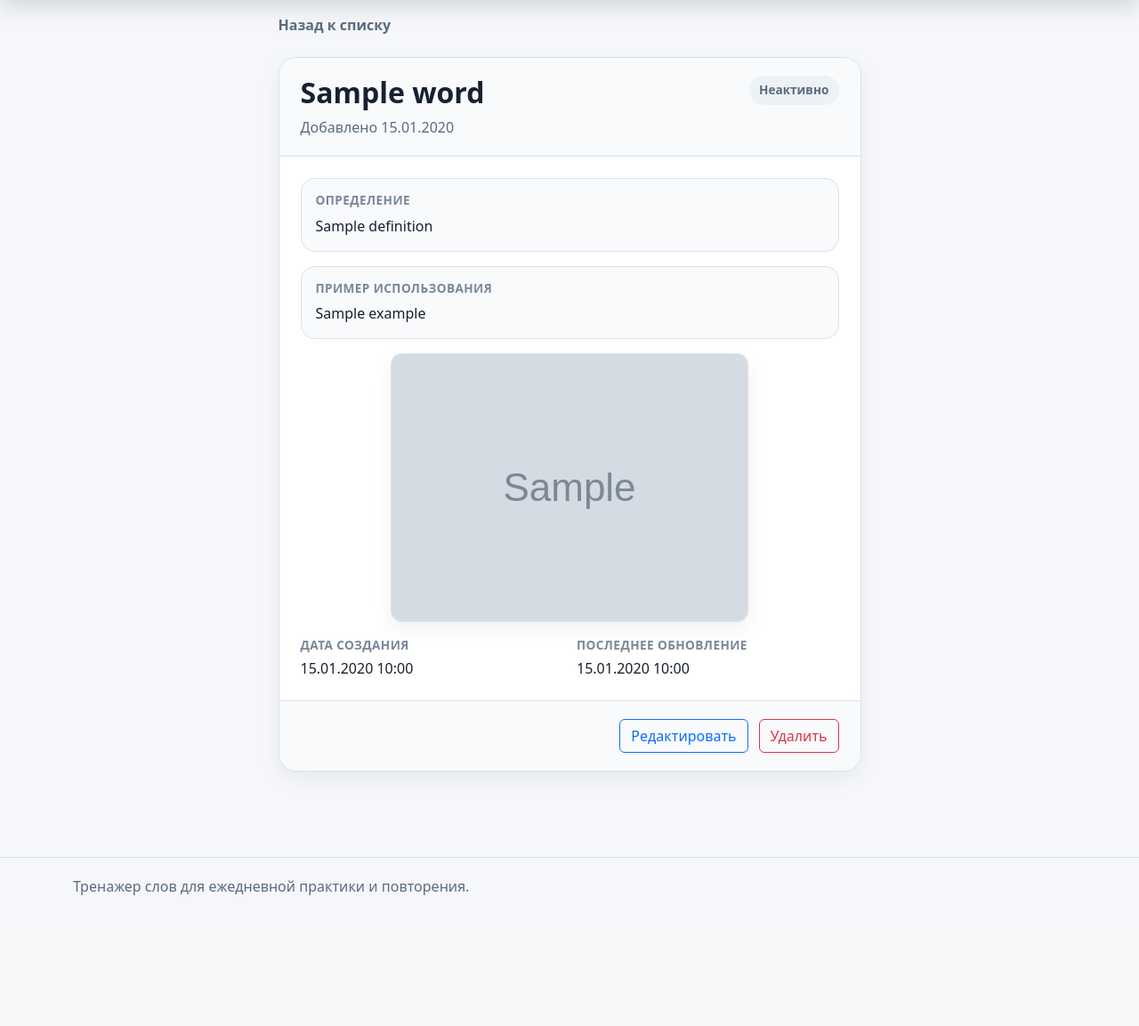
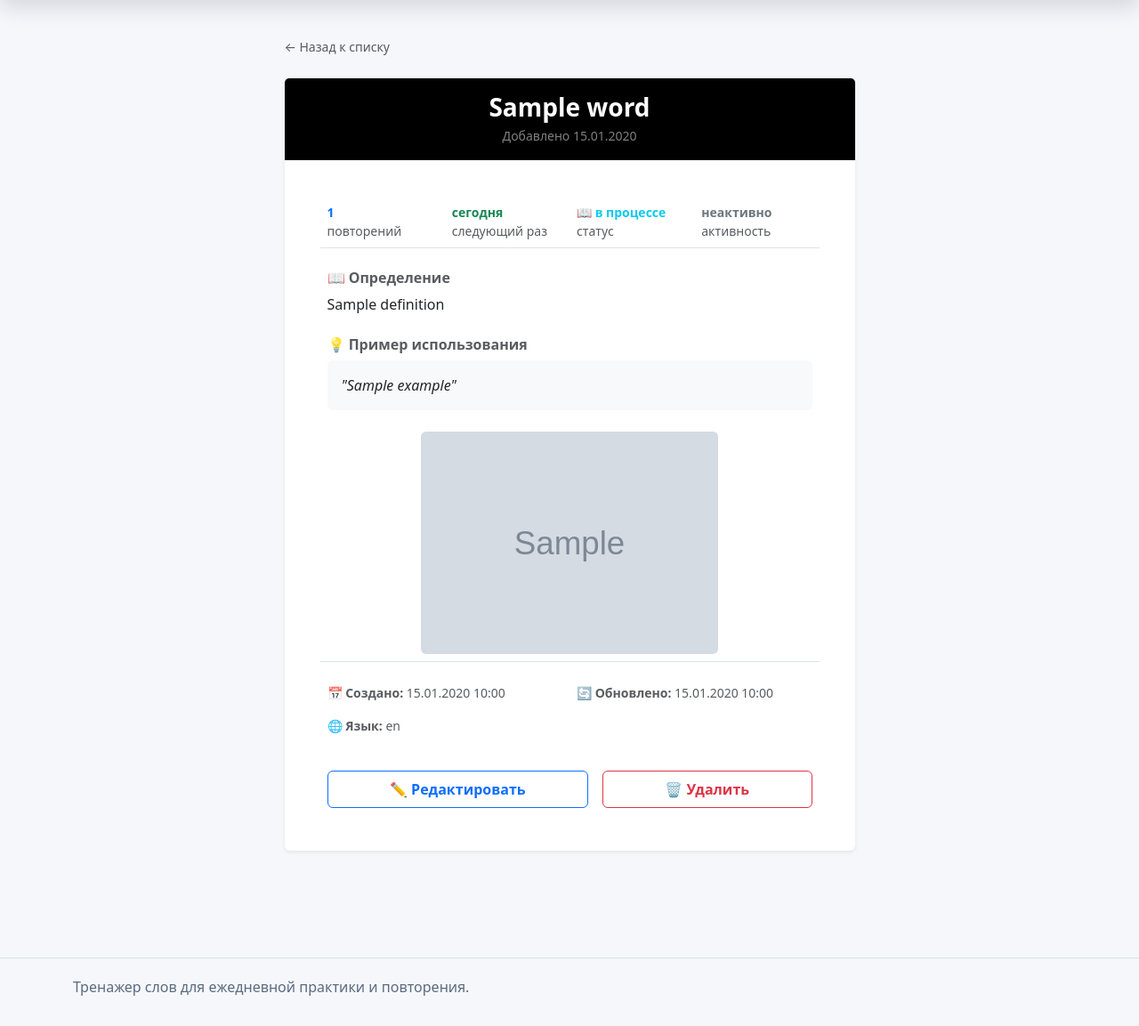
Before and after one commit to bobgoz/training_words_django, a Django app: template templates/training/detail_word.html in a window 1280 px wide. Shown: the part 56-1209 px from the top of the page at 89% size. Before the commit the page ends 1062 px from the top, so only its background shows below. Run offline with Django 5.2, Linux system fonts and the light colour scheme; the template is opened without the code that fills it: most values are stand-ins (such as "Sample title", 1, 10 or a date in 2020); grey boxes marked "Sample" are stand-in pictures; some libraries are stand-ins or nearby versions.

Commit message:
Исправлены шаблоны под новую логику Удален вью для рандомных слов и маршрут (уже есть в сессионной тренировке) В менеджере удален аргумент is_learned для метода is_active

```diff
--- a/static/css/style.css
+++ b/static/css/style.css
@@ -655,6 +655,14 @@ a {
     border-top: 1px solid var(--border-color);
 }
 
+.text-white-50 {
+    color: rgba(255, 255, 255, 0.7);
+}
+.bg-light {
+    background-color: #f8f9fa !important;
+}
+
+
 @media (max-width: 991.98px) {
     .page-header {
         flex-direction: column;
--- a/templates/training/detail_word.html
+++ b/templates/training/detail_word.html
@@ -4,81 +4,131 @@
 {% block title %}{{ word.word }} — детали слова{% endblock %}
 
 {% block content %}
+<div class="container py-4">
     <div class="row justify-content-center">
         <div class="col-lg-8 col-xl-7">
+
+            <!-- Навигация назад -->
             <div class="mb-4">
-      <a href="{{ next|default:'/' }}" class="back-link">Назад к списку</a>
+                <a href="{{ next|default:'/' }}" class="small text-muted text-decoration-none">
+                    ← Назад к списку
+                </a>
             </div>
 
-    <article class="surface-card">
-      <header class="surface-card__header">
-        <div class="d-flex justify-content-between align-items-start flex-wrap gap-3">
-          <div>
-            <h1 class="page-title-sm">{{ word.word }}</h1>
-            <p class="page-subtitle">Добавлено {{ word.created_at|date:"d.m.Y" }}</p>
+            <!-- Карточка слова -->
+            <div class="card border-0 shadow-sm">
+                <div class="card-header bg-black text-white text-center py-3">
+                    <h1 class="h3 mb-0 fw-semibold">{{ word.word }}</h1>
+                    <p class="small text-white-50 mb-0 mt-1">Добавлено {{ word.created_at|date:"d.m.Y" }}</p>
                 </div>
 
-          <div class="d-flex flex-wrap gap-2">
-            {% if word.is_active %}
-              <span class="badge-soft badge-soft--success">Активно</span>
+                <div class="card-body p-4 p-lg-5">
+
+                    <!-- Статистика слова -->
+                    <div class="row g-3 small text-muted mb-4 pb-2 border-bottom">
+                        <div class="col-3">
+                            <div class="fw-bold text-primary">{{ word.repetition_count }}</div>
+                            <div>повторений</div>
+                        </div>
+                        <div class="col-3">
+                            <div class="fw-bold text-success">
+                                {% if word.next_review_date and word.is_learned %}
+                                    через {{ word.next_review_date|timeuntil }}
                                 {% else %}
-              <span class="badge-soft badge-soft--secondary">Неактивно</span>
+                                    сегодня
+                                {% endif %}
+                            </div>
+                            <div>следующий раз</div>
+                        </div>
+                        <div class="col-3">
+                            <div class="fw-bold text-info">
+                                {% if word.is_learned %}🎓 изучено{% else %}📖 в процессе{% endif %}
+                            </div>
+                            <div>статус</div>
+                        </div>
+                        <div class="col-3">
+                            <div class="fw-bold {% if word.is_active %}text-success{% else %}text-secondary{% endif %}">
+                                {% if word.is_active %}активно{% else %}неактивно{% endif %}
+                            </div>
+                            <div>активность</div>
+                        </div>
+                    </div>
+
+                    <!-- Определение -->
+                    {% if word.definition %}
+                    <div class="mb-4">
+                        <h3 class="h6 fw-semibold text-muted mb-2">📖 Определение</h3>
+                        <p class="mb-0">{{ word.definition }}</p>
+                    </div>
                     {% endif %}
 
-            {% if word.is_hard %}
-              <span class="badge-soft badge-soft--warning">Сложное</span>
+                    <!-- Пример использования -->
+                    <div class="mb-4">
+                        <h3 class="h6 fw-semibold text-muted mb-2">💡 Пример использования</h3>
+                        <div class="bg-light p-3 rounded">
+                            <p class="mb-0 {% if word.example %}fst-italic{% else %}text-muted{% endif %}">
+                                {% if word.example %}
+                                    "{{ word.example }}"
+                                {% else %}
+                                    Пример не добавлен
+                                {% endif %}
+                            </p>
+                        </div>
+                    </div>
+
+                    <!-- Изображение -->
+                    {% if word.image %}
+                    <div class="mb-4 text-center">
+                        <img src="{{ word.image.url }}"
+                             alt="{{ word.word }}"
+                             class="img-fluid rounded"
+                             style="max-height: 250px;">
+                    </div>
+                    {% endif %}
+
+                    <!-- Детальная информация -->
+                    <div class="row g-3 small text-muted pt-2 border-top">
+                        <div class="col-sm-6">
+                            <span class="fw-semibold">📅 Создано:</span> {{ word.created_at|date:"d.m.Y H:i" }}
+                        </div>
+                        <div class="col-sm-6">
+                            <span class="fw-semibold">🔄 Обновлено:</span> {{ word.updated_at|date:"d.m.Y H:i" }}
+                        </div>
+                        {% if word.language %}
+                        <div class="col-sm-6">
+                            <span class="fw-semibold">🌐 Язык:</span>
+                            {% if word.language == 'ru' %}🇷🇺 Русский
+                            {% elif word.language == 'en' %}🇬🇧 Английский
+                            {% else %}{{ word.language }}
                             {% endif %}
                         </div>
+                        {% endif %}
+                        {% if word.is_hard %}
+                        <div class="col-sm-6">
+                            <span class="fw-semibold">⚠️ Сложное слово</span>
                         </div>
-      </header>
-
-      <div class="surface-card__body section-stack">
-        {% if word.definition %}
-          <section class="content-block">
-            <h2 class="content-block__title">Определение</h2>
-            <p class="content-block__text">{{ word.definition }}</p>
-          </section>
                         {% endif %}
-
-        <section class="content-block">
-          <h2 class="content-block__title">Пример использования</h2>
-          <p class="content-block__text">
-            {% if word.example %}
-              {{ word.example }}
-            {% else %}
-              <span class="text-muted">Пример пока не добавлен.</span>
-            {% endif %}
-          </p>
-        </section>
-
-        {% if word.image %}
-          <section class="text-center">
-            <img src="{{ word.image.url }}" alt="{{ word.word }}" class="detail-image">
-          </section>
-        {% endif %}
-
-        <section class="meta-grid">
-          <div>
-            <span class="meta-label">Дата создания</span>
-            <span class="meta-value">{{ word.created_at|date:"d.m.Y H:i" }}</span>
-          </div>
-          <div>
-            <span class="meta-label">Последнее обновление</span>
-            <span class="meta-value">{{ word.updated_at|date:"d.m.Y H:i" }}</span>
-          </div>
-        </section>
                     </div>
 
-      <footer class="surface-card__footer">
-        <div class="action-row justify-content-end">
-          <a href="{% url 'edit_word' pk_word=word.pk %}" class="btn btn-outline-primary">Редактировать</a>
-          <form action="{% url 'delete_word' pk_word=word.pk %}" method="post" class="d-inline">
+                    <!-- Кнопки действий -->
+                    <div class="d-flex gap-3 mt-4 pt-3">
+                        <a href="{% url 'edit_word' pk_word=word.pk %}" class="btn btn-outline-primary flex-grow-1 py-2 fw-semibold">
+                            ✏️ Редактировать
+                        </a>
+                        <form action="{% url 'delete_word' pk_word=word.pk %}" method="post" class="flex-grow-1">
                             {% csrf_token %}
-            <button type="submit" onclick="return confirm('Вы уверены, что хотите удалить слово «{{ word.word }}»?')" class="btn btn-outline-danger">Удалить</button>
+                            <button type="submit"
+                                    onclick="return confirm('Вы уверены, что хотите удалить слово «{{ word.word }}»?')"
+                                    class="btn btn-outline-danger w-100 py-2 fw-semibold">
+                                🗑️ Удалить
+                            </button>
                         </form>
                     </div>
-      </footer>
-    </article>
+
+                </div>
+            </div>
+
+        </div>
     </div>
 </div>
 {% endblock %}
--- a/training/managers.py
+++ b/training/managers.py
@@ -26,7 +26,7 @@ class WordManager(models.Manager):
 
     def is_not_active(self, user):
         """Только неактивные слова"""
-        return self.all_self(user).filter(is_active=False, is_learned=False)
+        return self.all_self(user).filter(is_active=False)
 
     def is_hard(self, user):
         """Только сложные слова"""
--- a/training/urls.py
+++ b/training/urls.py
@@ -29,11 +29,6 @@ urlpatterns = [
         'training_no_active/',
         views.TrainingNoActiveView.as_view(),
         name='training_no_active',
-    ),
-    path(
-        'training_random/',
-        views.TrainingRandomView.as_view(),
-        name='training_random',
     ),
     path(
         '<int:pk_word>/detail/',
```
Also changed, not shown: training/views.py (+2 -15 lines). Lines whose indentation alone changed are shown as unchanged.
